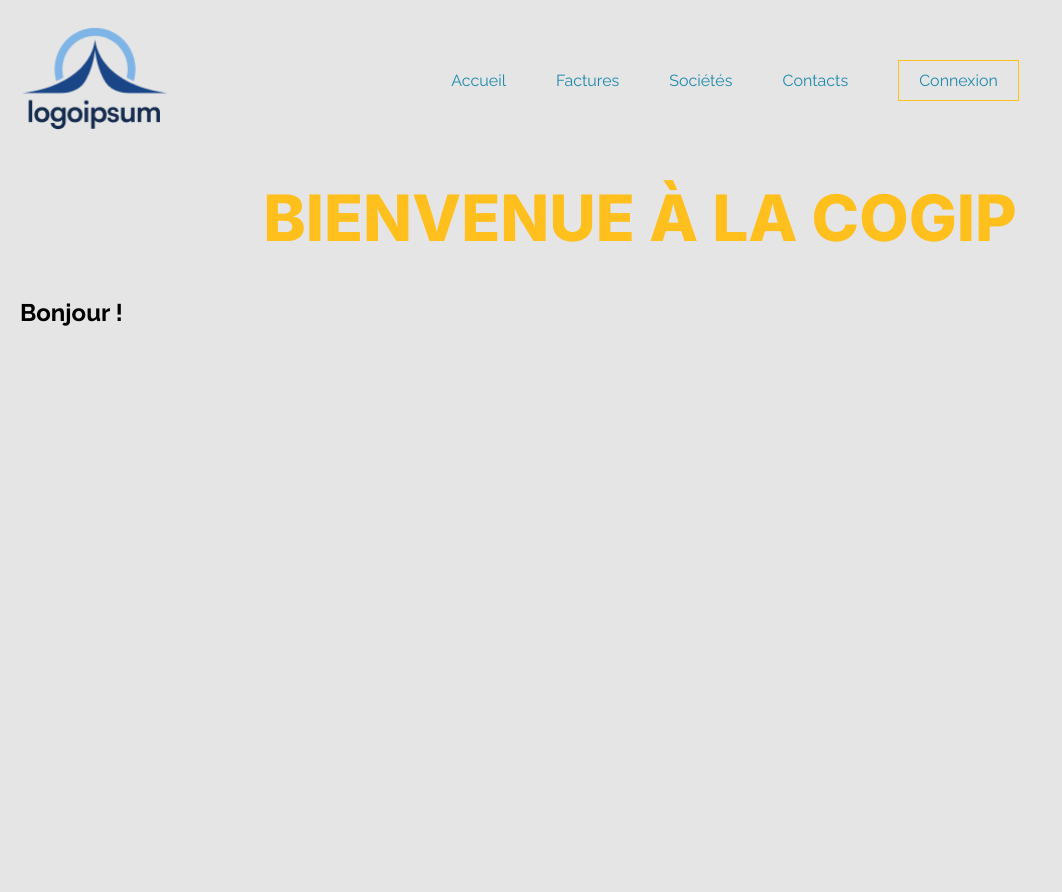
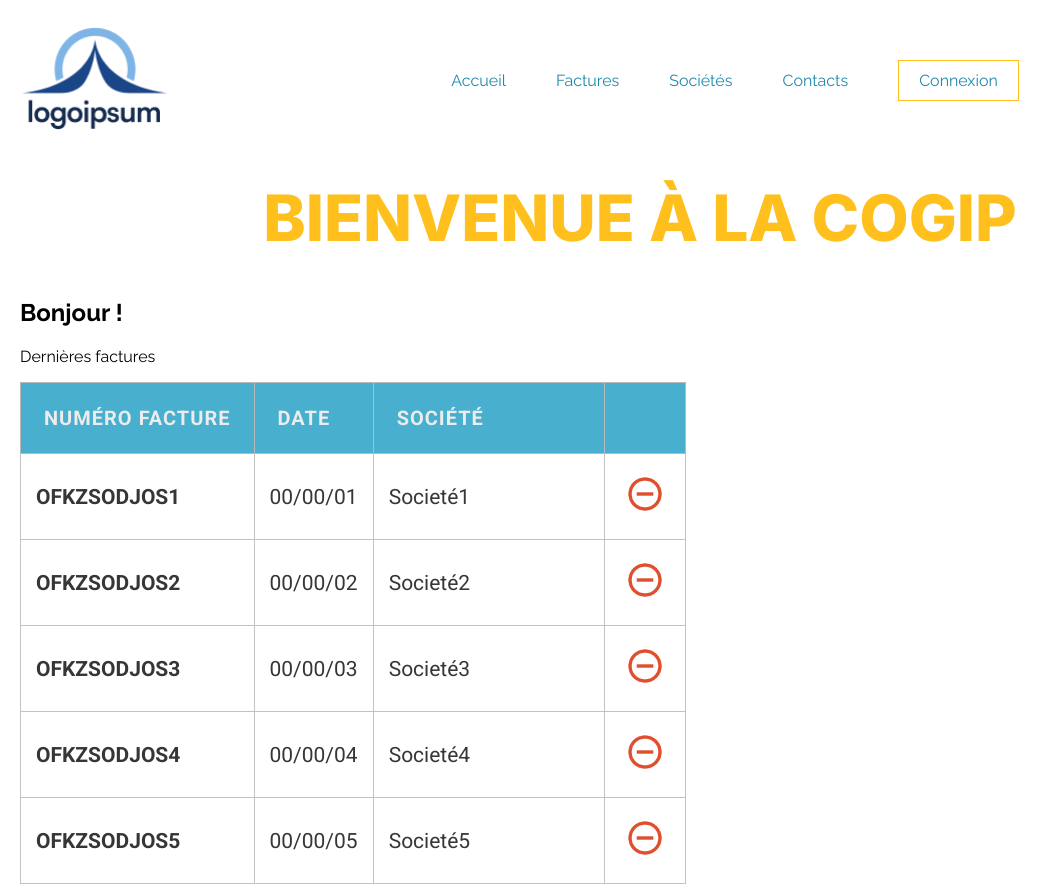
Before and after one commit to Alex-B9/Cogip_Challenge, a PHP site: page / in a window 1280 px wide. Shown: the whole page, without its empty margins (0-1062 px from the left). Before the commit the page ends 326 px from the top, so only its background shows below. Run offline with PHP 8.4, Linux system fonts and the light colour scheme.

Commit message:
j'écris un message pour dire que je fais la page home

```diff
--- a/public/styles/pages/home/home.css
+++ b/public/styles/pages/home/home.css
@@ -1,5 +1,7 @@
 @import url("https://fonts.googleapis.com/css2?family=Raleway:ital,wght@0,100;0,200;0,300;0,400;0,500;0,600;0,700;0,800;0,900;1,100;1,200;1,300;1,400;1,500;1,600;1,700;1,800;1,900&display=swap");
 @import url("https://fonts.googleapis.com/css2?family=Inter:wght@100;200;300;400;500;600;700;800;900&display=swap");
+@import url("https://fonts.googleapis.com/css2?family=Roboto:wght@700&display=swap");
+@import url("https://fonts.googleapis.com/css2?family=Roboto&display=swap");
 header {
   width: 100%;
   margin-top: 25px;
@@ -42,7 +44,7 @@ header .navbarContainer .linksContainer ul li a {
 }
 
 body {
-  background-color: #E5E5E5;
+  background-image: url();
   font-family: "Raleway", sans-serif;
   margin-left: 20px;
   margin-right: 20px;
@@ -56,4 +58,42 @@ body h1 {
   text-align: center;
 }
 
+.table {
+  border: 1px solid #B9B9B9;
+  border-collapse: collapse;
+}
+.table thead {
+  background-color: #48AFCF;
+}
+.table thead th {
+  padding: 23px;
+  border: 1px solid #B9B9B9;
+  font-family: "Roboto", sans-serif;
+  font-weight: 700;
+  font-size: 20px;
+  color: #ececec;
+  text-transform: uppercase;
+  letter-spacing: 1px;
+  text-align: left;
+}
+.table img {
+  width: 40px;
+  padding: 5px;
+}
+.table td {
+  padding: 15px;
+  font-family: "Roboto", sans-serif;
+  font-size: 21px;
+  color: #363636;
+  text-transform: capitalize;
+  border: 1px solid #c2c2c2;
+}
+.table .facture-style {
+  font-weight: bold;
+  text-transform: uppercase;
+}
+.table td:nth-child(3n) {
+  width: 200px;
+}
+
 /*# sourceMappingURL=home.css.map */
--- a/sass/pages/mainHome.scss
+++ b/sass/pages/mainHome.scss
@@ -5,9 +5,12 @@
 
 @import url('https://fonts.googleapis.com/css2?family=Inter:wght@100;200;300;400;500;600;700;800;900&display=swap');
 // font-family: 'Inter', sans-serif
+@import url('https://fonts.googleapis.com/css2?family=Roboto:wght@700&display=swap');
+@import url('https://fonts.googleapis.com/css2?family=Roboto&display=swap');
+
 
 body {
-    background-color: #E5E5E5;
+    background-image: url();
     font-family: 'Raleway', sans-serif;
     margin-left: 20px;
     margin-right: 20px;
@@ -20,3 +23,46 @@ body {
         text-align: center;
     }
 }
+.table{
+    thead{
+        background-color: #48AFCF;
+        th{
+            padding:23px;
+            border:1px solid #B9B9B9;
+            font-family: 'Roboto',sans-serif;
+            font-weight: 700;
+            font-size:20px;
+            color:#ececec;
+            text-transform: uppercase;
+            letter-spacing: 1px;
+            text-align: left;
+        }
+    }
+    border:1px solid #B9B9B9;
+    border-collapse: collapse;
+    img{
+        width:40px;
+        padding:5px;
+    }
+
+    td{
+        padding:15px;
+        font-family:'Roboto',sans-serif;
+        font-size: 21px;
+        color:#363636;
+        text-transform: capitalize;
+        border:1px solid #c2c2c2;
+
+
+
+    }
+    .facture-style{
+            font-weight: bold;
+            text-transform: uppercase;
+        }
+    td:nth-child(3n){
+           width:200px;
+
+       }
+
+}
--- a/views/home.php
+++ b/views/home.php
@@ -10,6 +10,48 @@ require "views/components/navigation.php";
     <h1>Bienvenue à la COGIP</h1>
     <h2>Bonjour !</h2>
 
+    <p>Dernières factures</p>
+    <table class="table">
+        <thead>
+            <th>Numéro facture</th>
+            <th>Date</th>
+            <th>Société</th>
+            <th></th>
+             </thead>
+        <tbody>
+           <tr>
+               <td class="facture-style">OFKZSODJOS1</td>
+               <td>00/00/01</td>
+               <td>societé1</td>
+               <td><img src="../public/assets/img/delete-2.png" alt="delete"></td>
+           </tr>
+           <tr>
+               <td class="facture-style">OFKZSODJOS2</td>
+               <td>00/00/02</td>
+               <td>societé2</td>
+               <td><img src="../public/assets/img/delete-2.png" alt="delete"></td>
+           </tr>
+           <tr>
+               <td class="facture-style">OFKZSODJOS3</td>
+               <td>00/00/03</td>
+               <td>societé3</td>
+               <td><img src="../public/assets/img/delete-2.png" alt="delete"></td>
+           </tr>
+           <tr>
+               <td class="facture-style">OFKZSODJOS4</td>
+               <td>00/00/04</td>
+               <td>societé4</td>
+               <td><img src="../public/assets/img/delete-2.png" alt="delete"></td>
+           </tr>
+           <tr>
+               <td class="facture-style">OFKZSODJOS5</td>
+               <td>00/00/05</td>
+               <td>societé5</td>
+               <td><img src="../public/assets/img/delete-2.png" alt="delete"></td>
+           </tr>
+        </tbody>
+    </table>
+
 <?php
 
 $pageContent = ob_get_clean(); // obligatoire
```
Also changed, not shown: 1 other file.
